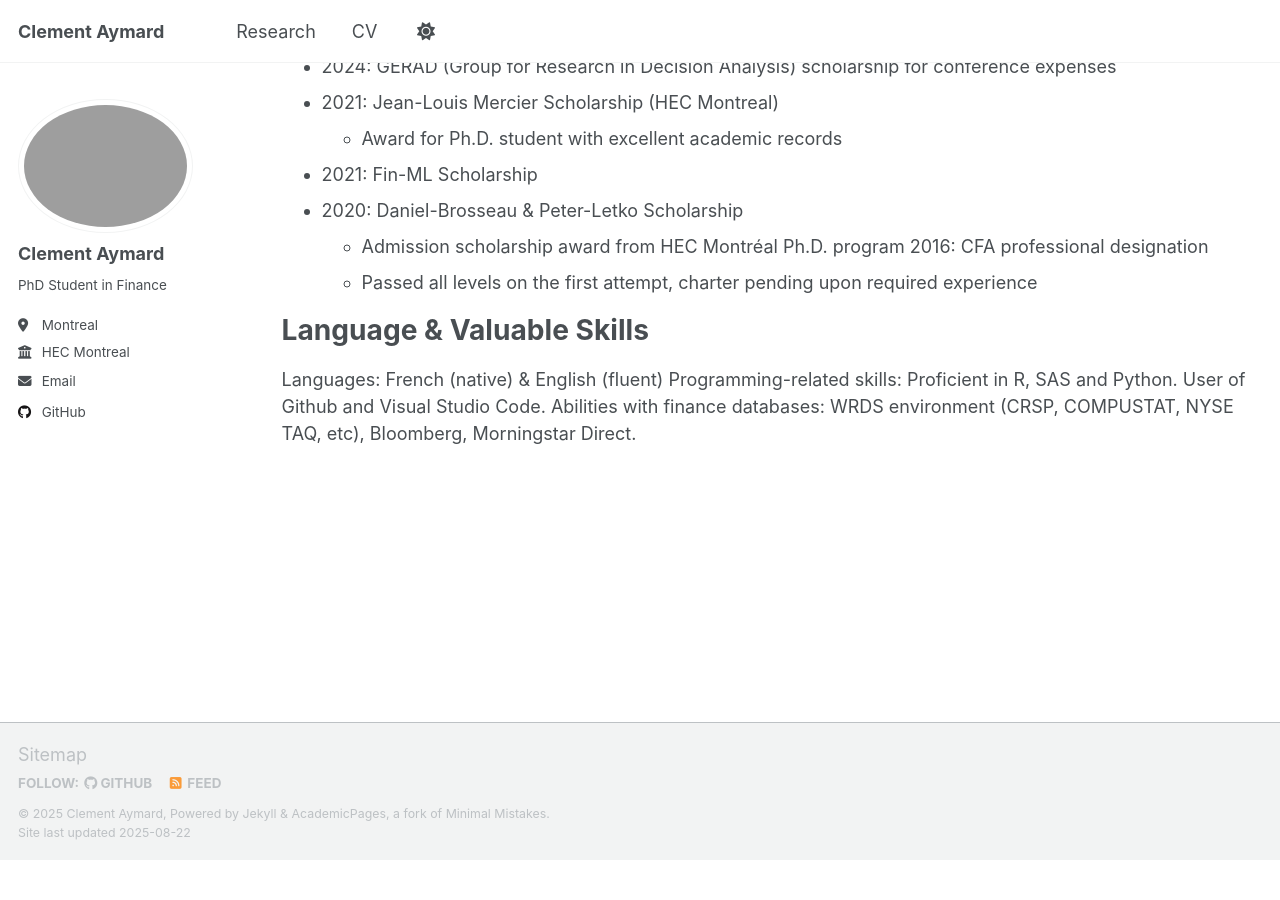
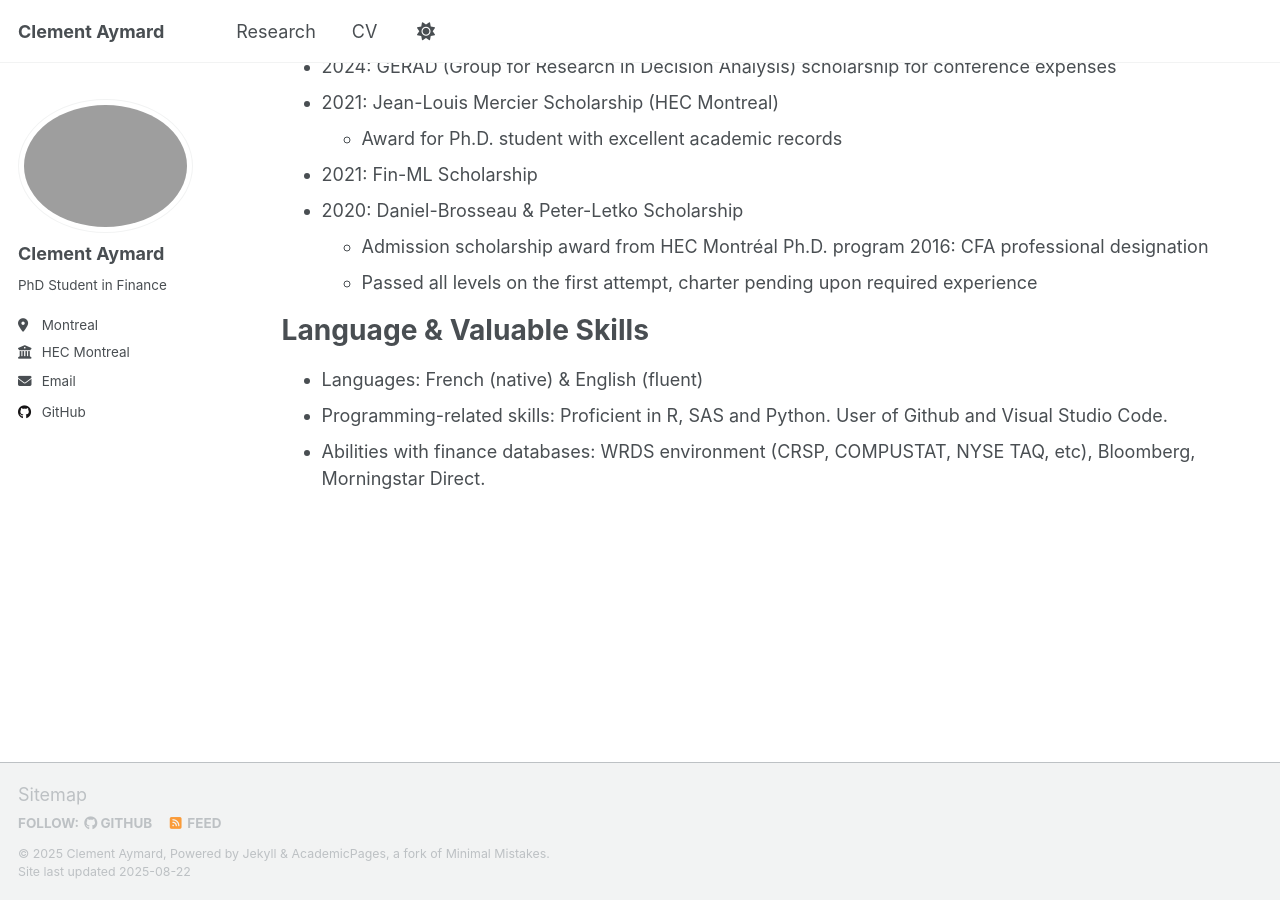
Before and after one commit to clemaymd/clemaymd.github.io, a Jekyll site: the page built from _pages/cv.md, in a window 1280 px wide and 900 px high, scrolled down 1427 px. Built offline with Jekyll 4.4.1, drawn with Linux system fonts in a browser that asks for light colours; a script that is not in the unit is left out; before the commit the page ends 2287 px from its top, so only the background shows below that; some of the changed lines change nothing that is shown.

Commit message:
Update cv.md

```diff
--- a/_pages/cv.md
+++ b/_pages/cv.md
@@ -61,6 +61,6 @@ Honors & Achievements
 
 Language & Valuable Skills
 ======
-Languages: French (native) & English (fluent)
-Programming-related skills: Proficient in R, SAS and Python. User of Github and Visual Studio Code.
-Abilities with finance databases: WRDS environment (CRSP, COMPUSTAT, NYSE TAQ, etc), Bloomberg, Morningstar Direct.
+* Languages: French (native) & English (fluent)
+* Programming-related skills: Proficient in R, SAS and Python. User of Github and Visual Studio Code.
+* Abilities with finance databases: WRDS environment (CRSP, COMPUSTAT, NYSE TAQ, etc), Bloomberg, Morningstar Direct.
```
